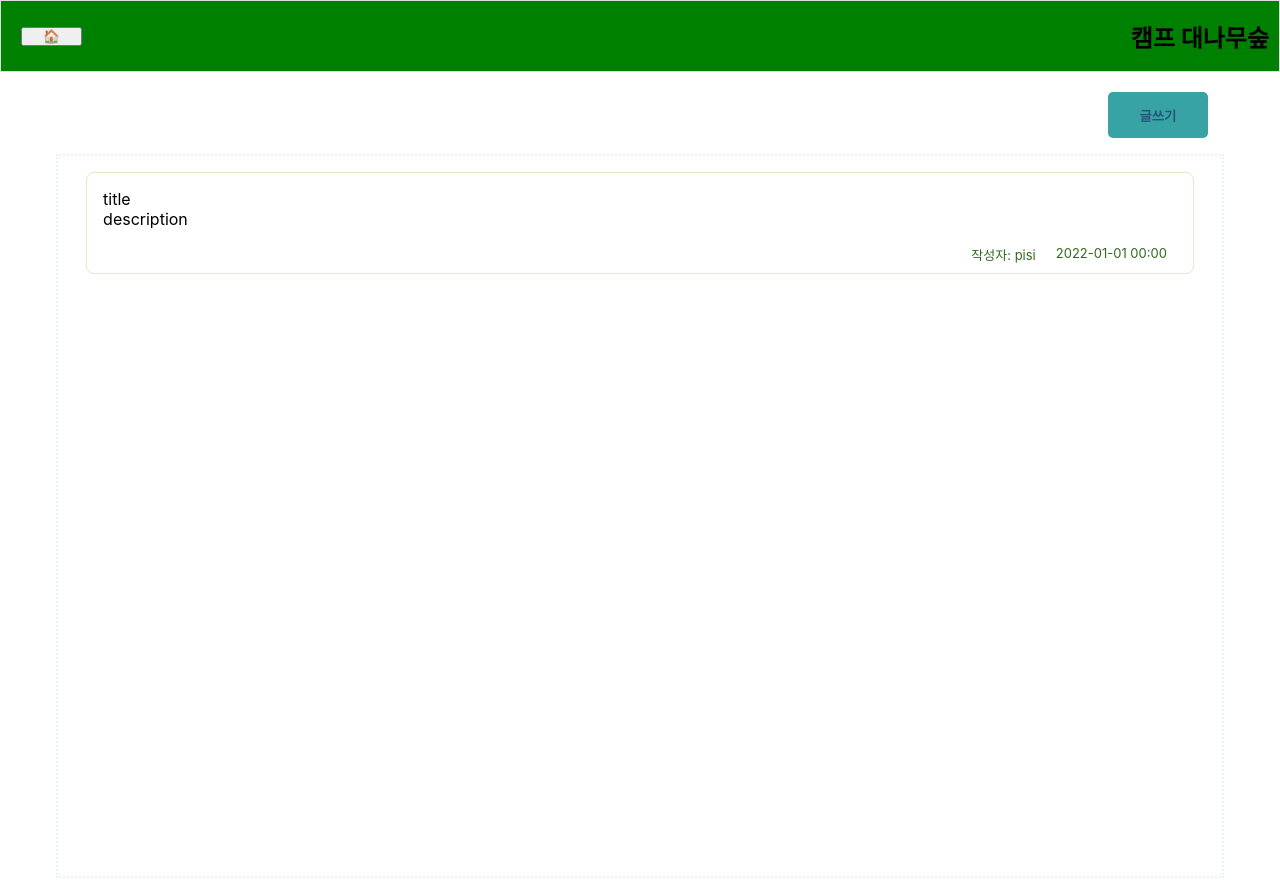
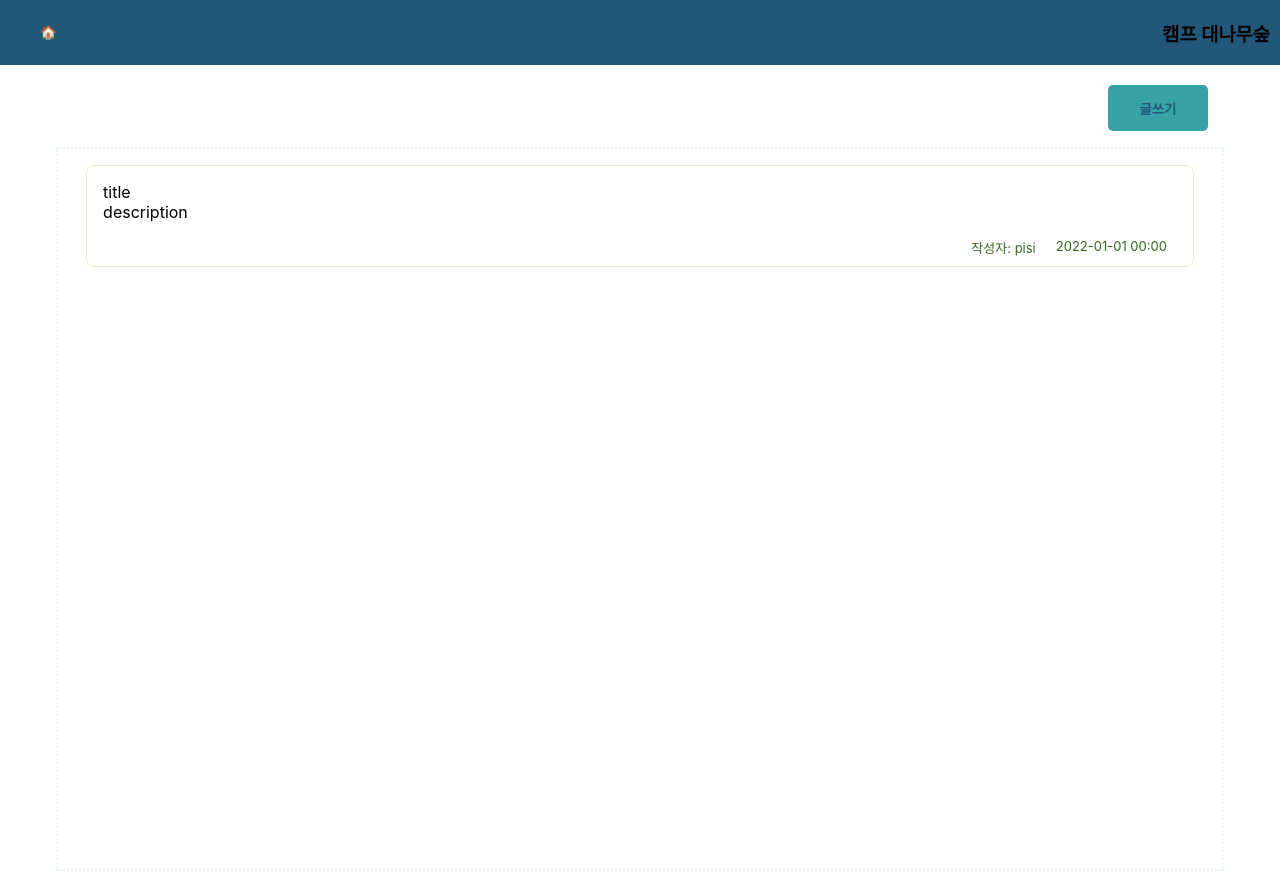
Before and after one commit to lulla-by/campdaenamu, a React (Create React App) app: page / in a window 1280 px wide. Built offline with nearby package versions, Linux system fonts and the light colour scheme.

Commit message:
헤더 수정

```diff
--- a/src/components/Header.jsx
+++ b/src/components/Header.jsx
@@ -6,7 +6,7 @@ const Header = () => {
     const history = useHistory();
     return <StContainer>
                 <Stbutton onClick={() => { history.goBack("/");}}> 🏠 </Stbutton>
-                <h2>캠프 대나무숲</h2>
+                <h3>캠프 대나무숲</h3>
            </StContainer>
 }
 
@@ -16,18 +16,19 @@ const Stbutton = styled.button`
 
     padding: 0 20px;
     margin: 10px;
+    border: none;
+    background-color: transparent;
+    cursor: pointer;
 
 `
 
 const StContainer = styled.div`
 
     align-items: center;
-    border: 1px solid #ddd;
+    border: 0px solid #38A3A5;
     display: flex;
-    height: 50px;
+    height: 45px;
     justify-content: space-between;
-
-    background-color: green;
-
+    background-color:#22577A;
     padding: 10px;
 `
```
